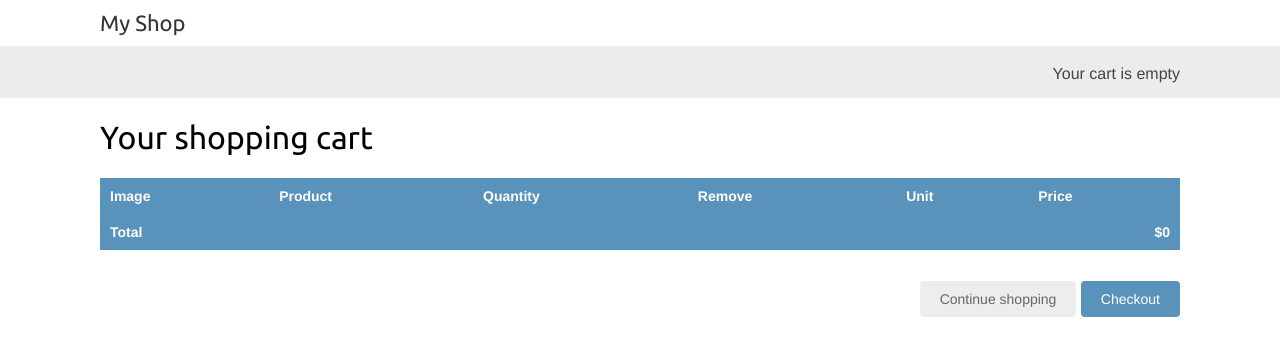
After one commit to Marcio-Souza/django-store, a Django app: page /cart/ in a window 1280 px wide. The commit adds this page. Shown: the top 356 px of the page. Run offline with Django 3.2, Linux system fonts and the light colour scheme.

Commit message:
Criada view para o Carrinho(Cart)
close #10

```diff
--- a/myshop/cart/cart.py
+++ b/myshop/cart/cart.py
@@ -1,6 +1,6 @@
 from decimal import Decimal
 from django.conf import settings
-from myshop.shop.models import Product
+from shop.models import Product
 
 
 class Cart(object):
--- /dev/null
+++ b/myshop/cart/context_processors.py
@@ -0,0 +1,5 @@
+from .cart import Cart
+
+
+def cart(request):
+    return {'cart': Cart(request)}
--- /dev/null
+++ b/myshop/cart/forms.py
@@ -0,0 +1,15 @@
+from django import forms
+
+PRODUCT_QUANTITY_CHOICES = [(i, str(i)) for i in range(1, 21)]
+
+
+class CartAddProductForm(forms.Form):
+    quantity = forms.TypedChoiceField(
+        choices=PRODUCT_QUANTITY_CHOICES,
+        coerce=int
+    )
+    override = forms.BooleanField(
+        required=False,
+        initial=False,
+        widget=forms.HiddenInput
+    )
--- /dev/null
+++ b/myshop/cart/templates/cart/detail.html
@@ -0,0 +1,63 @@
+{% extends 'shop/base.html' %}
+{% load static %}
+
+{% block title %}
+    Your shopping cart
+{% endblock %}
+
+{% block content %}
+    <h1>Your shopping cart</h1>
+    <table class="cart">
+        <thead>
+            <tr>
+                <th>Image</th>
+                <th>Product</th>
+                <th>Quantity</th>
+                <th>Remove</th>
+                <th>Unit</th>
+                <th>Price</th>
+            </tr>
+        </thead>
+        <tbody>
+            {% for item in cart %}
+                {% with product=item.product %}
+                    <tr>
+                        <td>
+                            <a href="{{product.get_absolute_url}}">
+                                <img src="{% if product.image %}{{ product.image.url }}
+                                {% else %}{% static 'img/no_image.png' %}{% endif%}"
+                                     alt="">
+                            </a>
+                        </td>
+                        <td>{{ product.name }}</td>
+                        <td>
+                            <form action="{% url 'cart:cart_add' product.id %}" method="post">
+                                {{ item.update_quantity_form.quantity }}
+                                {{ item.update_quantity_form.override }}
+                                <input type="submit" value="Update">
+                                {% csrf_token %}
+                            </form>
+                        </td>
+                        <td>
+                            <form action="{% url 'cart:cart_remove' product.id %}" method="post">
+                                <input type="submit" value="Remove">
+                                {% csrf_token %}
+                            </form>
+                        </td>
+                        <td class="num">{{ item.price }}</td>
+                        <td class="num">{{ item.total_price }}</td>
+                    </tr>
+                {% endwith %}
+            {% endfor %}
+        <tr class="total">
+            <td>Total</td>
+            <td colspan="4"></td>
+            <td class="num">${{ cart.get_total_price }}</td>
+        </tr>
+        </tbody>
+    </table>
+<p class="text-right">
+    <a href="{% url 'shop:product_list' %}" class="button light">Continue shopping</a>
+    <a href="#" class="button">Checkout</a>
+</p>
+{% endblock %}
--- /dev/null
+++ b/myshop/cart/urls.py
@@ -0,0 +1,10 @@
+from django.urls import path
+from . import views
+
+app_name = 'cart'
+
+urlpatterns = [
+    path('', views.cart_detail, name='cart_detail'),
+    path('add/<int:product_id>/', views.cart_add, name='cart_add'),
+    path('remove/<int:product_id>', views.cart_remove, name='cart_remove'),
+]
--- a/myshop/cart/views.py
+++ b/myshop/cart/views.py
@@ -1,3 +1,36 @@
-from django.shortcuts import render
+from django.shortcuts import render, redirect, get_object_or_404
+from django.views.decorators.http import require_POST
+from shop.models import Product
+from .cart import Cart
+from .forms import CartAddProductForm
 
-# Create your views here.
+
+@require_POST
+def cart_add(request, product_id):
+    cart = Cart(request)
+    product = get_object_or_404(Product, id=product_id)
+    form = CartAddProductForm(request.POST)
+    if form.is_valid():
+        cd = form.cleaned_data
+        cart.add(product=product,
+                 quantity=cd['quantity'],
+                 override_quantity=cd['override'])
+    return redirect('cart:cart_detail')
+
+
+@require_POST
+def cart_remove(request, product_id):
+    cart = Cart(request)
+    product = get_object_or_404(Product, id=product_id)
+    cart.remove(product)
+    return redirect('cart:cart_detail')
+
+
+def cart_detail(request):
+    cart = Cart(request)
+    for item in cart:
+        item['update_quantity_form'] = CartAddProductForm(initial={
+            'quantity': item['quantity'],
+            'override': True
+        })
+    return render(request, 'cart/detail.html', {'cart': cart})
--- a/myshop/myshop/settings.py
+++ b/myshop/myshop/settings.py
@@ -62,6 +62,7 @@ TEMPLATES = [
                 'django.template.context_processors.request',
                 'django.contrib.auth.context_processors.auth',
                 'django.contrib.messages.context_processors.messages',
+                'cart.context_processors.cart',
             ],
         },
     },
--- a/myshop/myshop/urls.py
+++ b/myshop/myshop/urls.py
@@ -20,7 +20,8 @@ from django.conf.urls.static import static
 
 urlpatterns = [
     path('admin/', admin.site.urls),
-    path('', include('shop.urls', namespace='shop'))
+    path('cart/', include('cart.urls', namespace='cart')),
+    path('', include('shop.urls', namespace='shop')),
 ]
 if settings.DEBUG:
     urlpatterns += static(settings.MEDIA_URL, document_root=settings.MEDIA_ROOT)
--- a/myshop/shop/templates/shop/base.html
+++ b/myshop/shop/templates/shop/base.html
@@ -12,7 +12,19 @@
     <a href="/" class="logo">My Shop</a>
 </div>
 <div id="subheader">
-    <div class="cart">Your cart is empty</div>
+    <div class="cart">
+        {% with total_items=cart|length %}
+            {% if total_items > 0 %}
+                Your cart:
+        <a href="{% url 'cart:cart_detail' %}">
+            {{ total_items }} item{{ total_items|pluralize }}
+            ${{ cart.get_total_price }}
+        </a>
+            {% else %}
+                Your cart is empty
+            {% endif %}
+        {% endwith %}
+    </div>
 </div>
 <div id="content">
     {% block content %}
--- a/myshop/shop/templates/shop/product/detail.html
+++ b/myshop/shop/templates/shop/product/detail.html
@@ -9,6 +9,11 @@
     <h1>{{ product.name }}</h1>
     <h2><a href="{{ product.category.get_absolute_url }}">{{ product.category }}</a></h2>
     <p class="price">{{ product.price }}</p>
+    <form action="{% url 'cart:cart_add' product.id %}" method="post">
+        {{ cart_product_form }}
+        {% csrf_token %}
+        <input type="submit" value="Add to cart">
+    </form>
     {{ product.description | linebreaks }}
 </div>
 {% endblock %}
--- a/myshop/shop/urls.py
+++ b/myshop/shop/urls.py
@@ -4,7 +4,7 @@ from . import views
 app_name = 'shop'
 
 urlpatterns = [
-    path('', views.product_list, name='list'),
+    path('', views.product_list, name='product_list'),
     path('<slug:category_slug>/', views.product_list, name='product_list_by_category'),
     path('<int:id>/<slug:slug>/', views.product_detail, name='product_detail'),
 ]
--- a/myshop/shop/views.py
+++ b/myshop/shop/views.py
@@ -1,5 +1,6 @@
 from django.shortcuts import render, get_object_or_404
 from .models import Category, Product
+from cart.forms import CartAddProductForm
 
 
 # Create your views here.
@@ -16,4 +17,6 @@ def product_list(request, category_slug=None):
 
 def product_detail(request, id, slug):
     product = get_object_or_404(Product, id=id, slug=slug, available=True)
-    return render(request, 'shop/product/detail.html', {'product': product})
+    cart_product_form = CartAddProductForm()
+    return render(request, 'shop/product/detail.html', {'product': product,
+                                                        'cart_product_form': cart_product_form})
```
